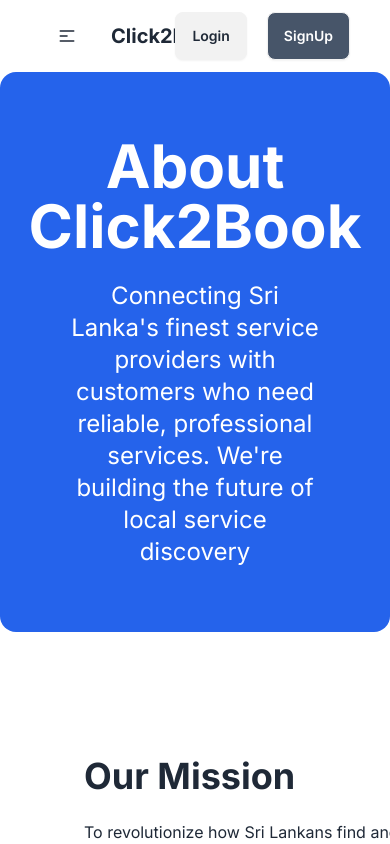
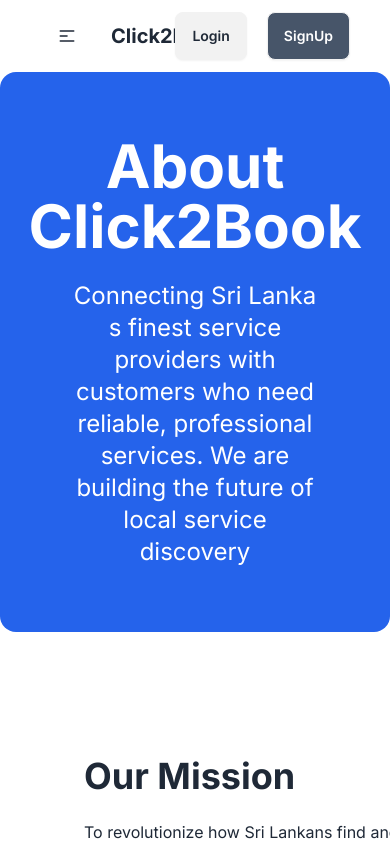
Before and after one commit to Oshan20002/click2book, a Next.js app: page /About in a window 390 px wide. Shown: the top 844 px of the page. Built offline with nearby package versions, Linux system fonts and the light colour scheme.

Commit message:
Fix Errors

```diff
--- a/app/About/page.tsx
+++ b/app/About/page.tsx
@@ -11,8 +11,8 @@
             About Click2Book
           </h1>
           <h5 className="text-2xl text-center w-2/3 mt-6 mb-16">
-            Connecting Sri Lanka's finest service providers with customers who
-            need reliable, professional services. We're building the future of
+            Connecting Sri Lanka s finest service providers with customers who
+            need reliable, professional services. We are building the future of
             local service discovery
           </h5>
         </div>
@@ -109,7 +109,7 @@
                 />
                 <p className="font-bold">Today</p>
                 <p>
-                  We're now Sri Lanka's leading service marketplace, connecting thousands of service providers with customers every day.
+                  We are now Sri Lanka s leading service marketplace, connecting thousands of service providers with customers every day.
                 </p>
               </div>
             </div>
@@ -121,7 +121,7 @@
       <div className="justify-center w-full mt-20 mb-10">
         <h2 className="text-center text-4xl font-bold">Our Values</h2>
         <p className="text-center mt-3">
-          These core values guide everything we do and shape our platform's culture.
+          These core values guide everything we do and shape our platform s culture.
         </p>
       </div>
 
--- a/app/Home/page.tsx
+++ b/app/Home/page.tsx
@@ -2,16 +2,18 @@
 
 export default function Home() {
   return (
-    <main className="bg-blue-200 w-full min-h-screen px-4 sm:px-6 lg:px-16 py-10 bg-base-100">
+    <main className="bg-white">
       {/* Theam Topics */}
-      <br />
-      <h1 className="text-6xl text-center font-bold mt-16">Book Any Service</h1>
+      <div className="bg-blue-200 w-full min-h-screen px-4 sm:px-6 lg:px-16 py-10 bg-base-100">
+        <h1 className="text-6xl text-center font-bold mt-16">
+          Book Any Service
+        </h1>
         <h1 className="text-6xl text-center font-bold mt-5 text-slate-500">
           In One Place
         </h1>
         <h5 className="text-2xl text-center ml-56 w-2/3 mt-6">
-        Connect with trusted service providers across Sri Lanka. From healthcare
-        to home maintenance, find everything you need.
+          Connect with trusted service providers across Sri Lanka. From
+          healthcare to home maintenance, find everything you need.
         </h5>
 
         {/* Search Bar */}
@@ -157,7 +159,9 @@
         {/* count */}
         <div className="flex gap-10">
           <div>
-          <h1 className="text-5xl font-bold text-center mt-16 ml-64">1000+</h1>
+            <h1 className="text-5xl font-bold text-center mt-16 ml-64">
+              1000+
+            </h1>
             <p className="ml-64 mt-5">Services Booked</p>
           </div>
           <div>
@@ -169,10 +173,11 @@
             <p className="ml-64 mt-5">Distric Covered</p>
           </div>
         </div>
+      </div>
 
       <br />
 
-      <div className="justify-center w-full mt-48 mb-10">
+      <div className="justify-center w-full mt-20 mb-10">
         <h2 className="text-center text-4xl font-bold">Browse by Category</h2>
         <p className="text-center mt-3">
           Find the perfect service provider for you needs across various
@@ -290,7 +295,9 @@
       </div>
 
       <div className="flex justify-center">
-        <button className="btn btn-wide mb-20 hover:scale-105 transition-transform">View All Categories</button>
+        <button className="btn btn-wide mb-20 hover:scale-105 transition-transform">
+          View All Categories
+        </button>
       </div>
 
       {/* Featured Services */}
@@ -413,7 +420,9 @@
           </div>
 
           <div className="flex justify-center">
-            <button className="btn btn-wide mb-20 hover:scale-105 transition-transform ">View All Services</button>
+            <button className="btn btn-wide mb-20 hover:scale-105 transition-transform ">
+              View All Services
+            </button>
           </div>
         </div>
       </div>
@@ -495,13 +504,18 @@
       {/* banner */}
       <div className="ml-2 flex gap-10 mb-48 justify-center -mt-28 hover:scale-105 transition-transform">
         <div className="card bg-base-300 rounded-box grid h-20 place-items-center w-2/3 h-auto p-10 bg-blue-200">
-          <h2 className="text-center text-4xl font-bold">Ready to Get Started?</h2>
+          <h2 className="text-center text-4xl font-bold">
+            Ready to Get Started?
+          </h2>
           <p className="text-center mt-3">
-            Join thousands of satisfied customers who trust Click2Book for all their service needs
+            Join thousands of satisfied customers who trust Click2Book for all
+            their service needs
           </p>
           <div className="flex justify-center gap-6 mt-8">
             <button className="btn btn-primary w-48">Find a Service</button>
-            <button className="btn btn-outline btn-primary w-48">Primary</button>
+            <button className="btn btn-outline btn-primary w-48">
+              Primary
+            </button>
           </div>
         </div>
       </div>
```
Lines whose indentation alone changed are shown as unchanged.
